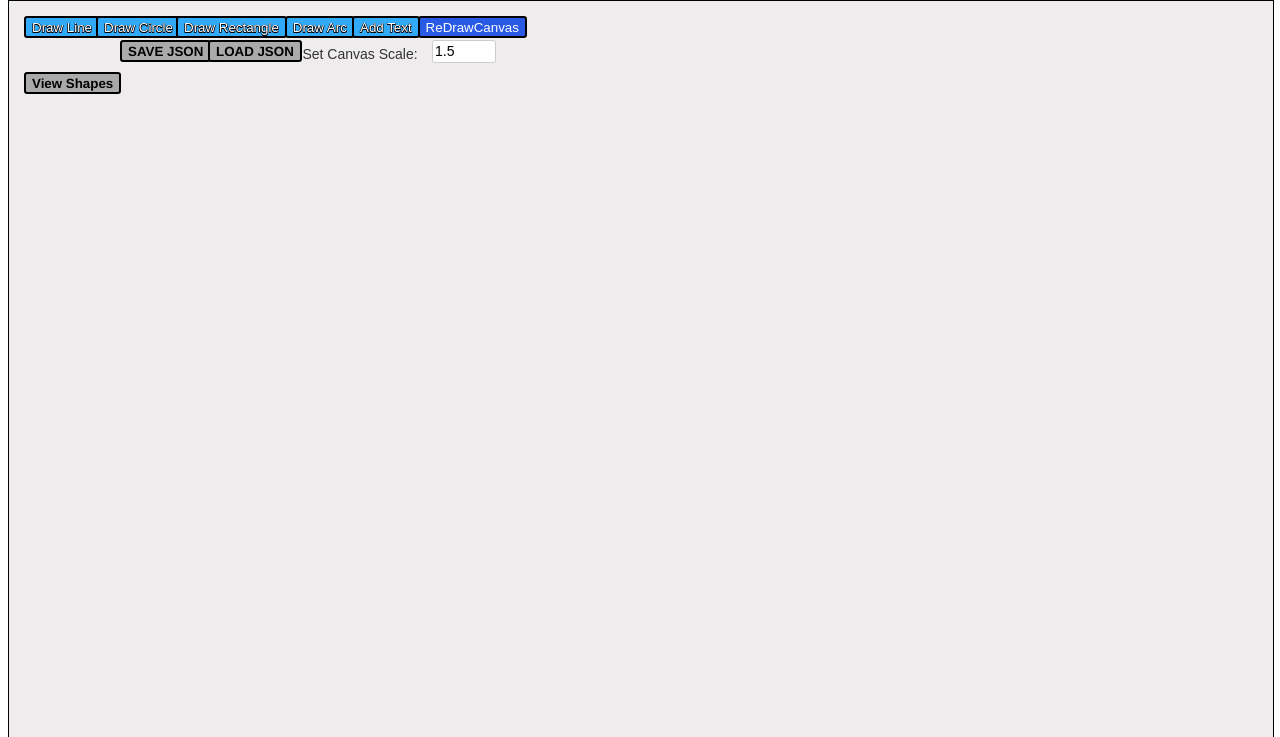
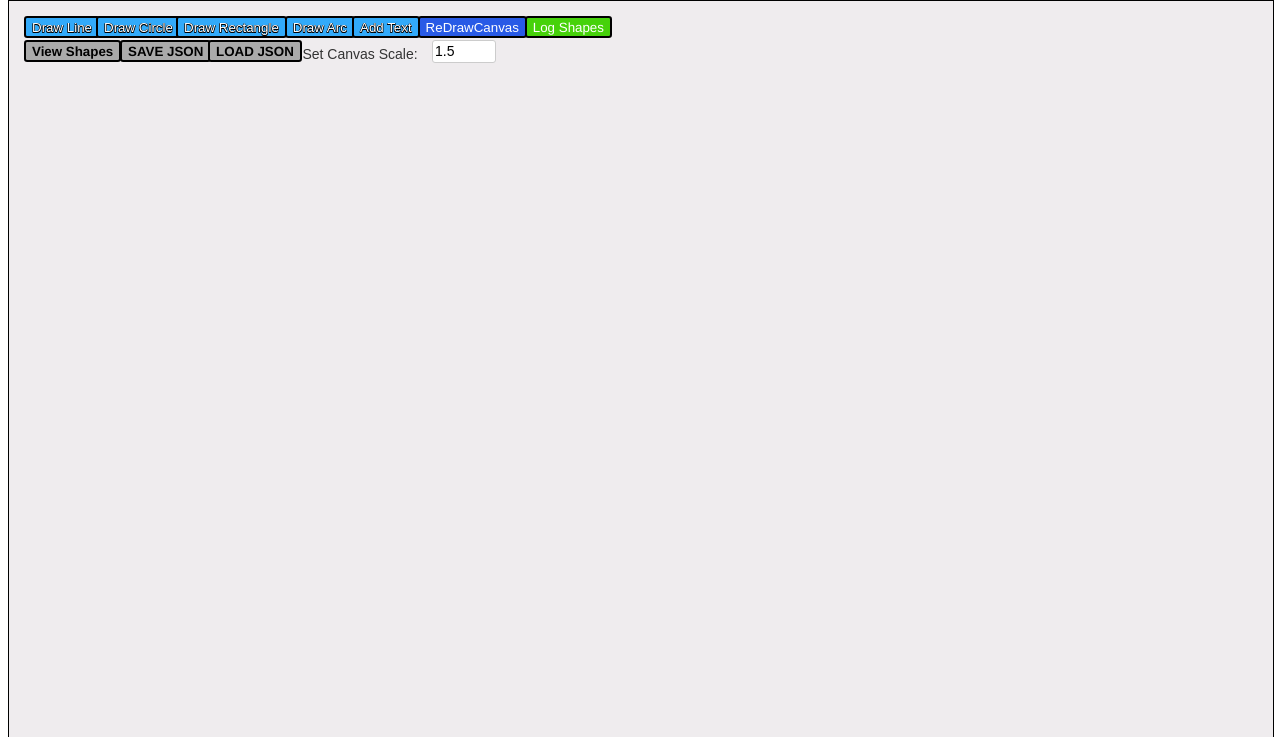
Before and after one commit to MatthewSoutherland/work_out, a Flask app: page / in a window 1280 px wide. Shown: the part 24-761 px from the top of the page. Run offline with Flask 3, Linux system fonts and the light colour scheme.

Commit message:
Feat: built a log shapes method and function for development purposes

```diff
--- a/drawApp/static/canvasDrawingClass.js
+++ b/drawApp/static/canvasDrawingClass.js
@@ -211,7 +211,6 @@ class DrawingCanvas {
       "lineWidth": lineWidth
     }
     this.shapes.push(line);
-    console.log(JSON.stringify(this.shapes, null, 2));
     this.shapesCounter++;
   }
 
@@ -230,7 +229,6 @@ class DrawingCanvas {
       "lineWidth": lineWidth
     }
     this.shapes.push(rectangle);
-    console.log(JSON.stringify(this.shapes, null, 2));
     this.shapesCounter++;
   }
 
@@ -248,7 +246,6 @@ class DrawingCanvas {
       "lineWidth": lineWidth
     }
     this.shapes.push(circle);
-    console.log(JSON.stringify(this.shapes, null, 2));
     this.shapesCounter++;
   }
 
@@ -269,7 +266,6 @@ class DrawingCanvas {
       "lineWidth": lineWidth
     }
     this.shapes.push(arc);
-    console.log(JSON.stringify(this.shapes, null, 2));
     this.shapesCounter++;
   }
 
@@ -287,7 +283,6 @@ class DrawingCanvas {
       "fontType": fontType
     }
     this.shapes.push(textObj);
-    console.log(JSON.stringify(this.shapes, null, 2));
     this.shapesCounter++;
   }
 
@@ -307,6 +302,10 @@ class DrawingCanvas {
     }
   }
 
+  logShapeData() {
+    console.log(JSON.stringify(this.shapes, null, 2));
+  }
+
   // settings: lineWidth, color, solidLine, etc.
   // Other methods for your class...
 }
--- a/drawApp/static/draw.js
+++ b/drawApp/static/draw.js
@@ -87,3 +87,7 @@
   function reDrawCanvas() {
     canvasMain.drawCanvas();
   }
+
+  function logShapes() {
+    canvasMain.logShapeData();
+  }
--- a/drawApp/static/style_sheets/buttons.css
+++ b/drawApp/static/style_sheets/buttons.css
@@ -245,9 +245,15 @@
     left: 25.6rem;
 }
 
+#log-shapes-button {
+    position: absolute;
+    top: 1rem;
+    left: 32.3rem;
+}
+
 #show-all-shapes-button {
     position: absolute;
-    top: 4.5rem;
+    top: 2.5rem;
     left: 1rem;
 }
 
--- a/drawApp/templates/home.html
+++ b/drawApp/templates/home.html
@@ -9,6 +9,7 @@
         <button type="button" id="draw-arc-button" class="ui-button light-blue-button" onclick="drawArcModalFunction()">Draw Arc</button>
         <button type="button" id="add-text-button" class="ui-button light-blue-button" onclick="addTextModalFunction()">Add Text</button>
         <button type="button" id="reDraw-canvas-button" class="ui-button primary-button" onclick="reDrawCanvas()">ReDrawCanvas</button>
+        <button type="button" id="log-shapes-button" class="ui-button insert-button" onclick="logShapes()">Log Shapes</button>
         <button type="button" id="save-json-button" class="ui-button grey-button" onclick="saveJsonModalFunction()">SAVE JSON</button>
         <button type="button" id="load-json-button" class="ui-button grey-button" onclick="loadJsonModalFunction()">LOAD JSON</button>
         <button type="button" id="show-all-shapes-button" class="ui-button grey-button" onclick="showShapesModalFunction()">View Shapes</button>
```
